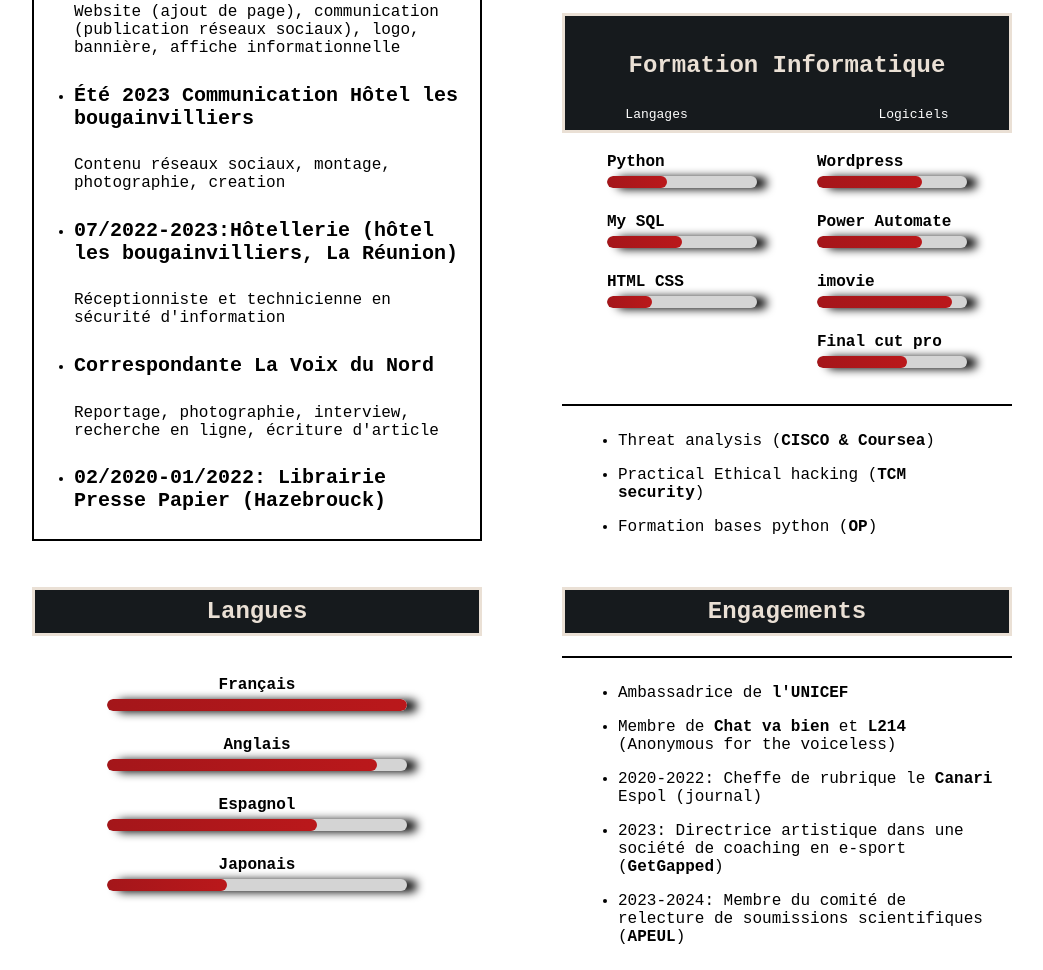
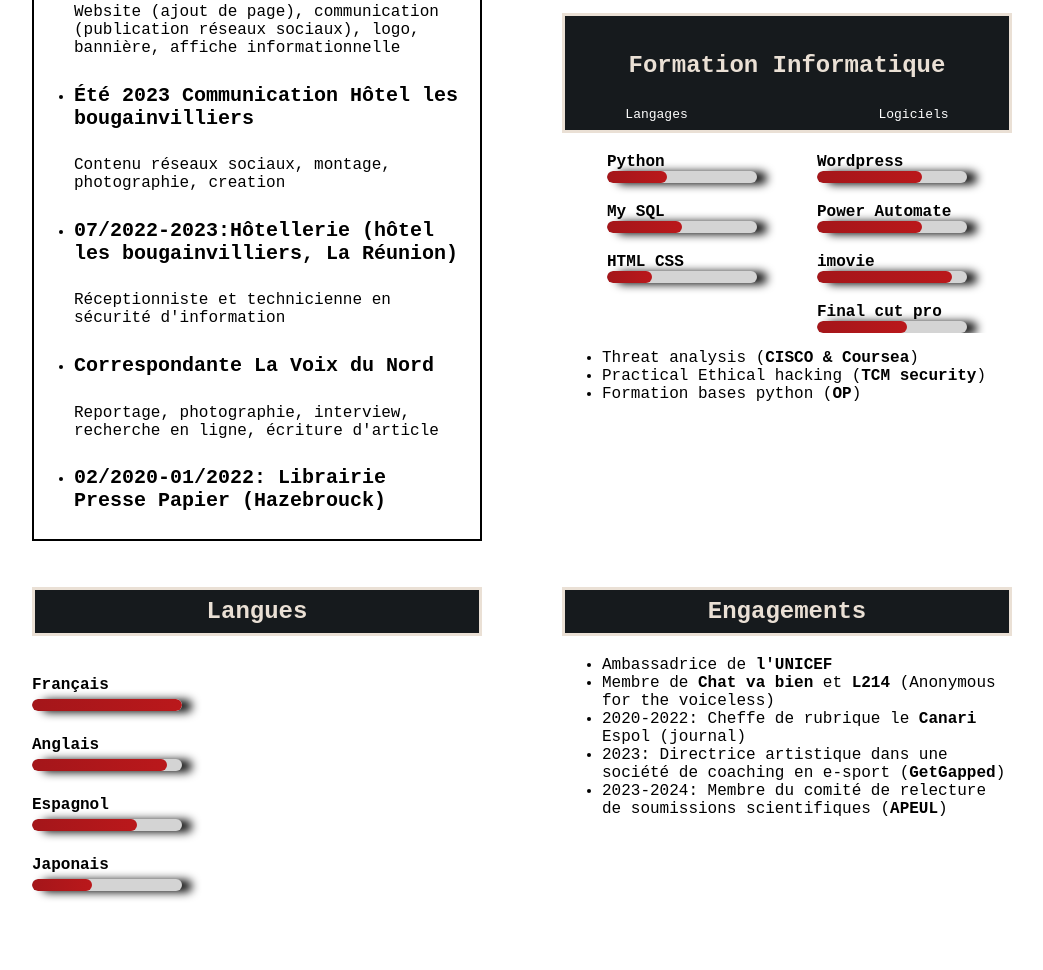
Before and after one commit to lokapi1/CV, a plain HTML site: page index.html in a window 1280 px wide. Shown: the part 1160-2130 px from the top of the page, without its empty margins (118-1161 px from the left). After the commit the page ends 2079 px from the top, so only its background shows below. Drawn offline with Linux system fonts and the light colour scheme.

Commit message:
cleanings

```diff
--- a/index.html
+++ b/index.html
@@ -3,7 +3,7 @@
 
 <head>
   <meta charset="UTF-8" />
-  <meta name="viewport" content="width=device-width, initial-scale=1.0" />
+  <meta name="viewport" content="width=device-width, initial-scale=1.0" /> <!--to set a initial screen visualization by default-->
   <title>CV</title>
   <link rel="stylesheet" href="style.css" />
 </head>
@@ -34,7 +34,7 @@
     </nav>
   </header>
 
-  <main class="container">
+  <div class="container">
     <section class="col">
       <h2 id="parcours_aca">Parcours Professionnel</h2>
 
@@ -181,7 +181,7 @@
       </div>
 
       <div class="progress-columns">
-        <div class="progress-container">
+        <div class="progress-container-prog">
           <p class="progress-title">Python</p>
           <div class="progress">
             <div class="progress-bar" id="progress-python"></div>
@@ -195,7 +195,7 @@
             <div class="progress-bar" id="progress-html"></div>
           </div>
         </div>
-        <div class="progress-container">
+        <div class="progress-container-prog">
           <p class="progress-title">Wordpress</p>
           <div class="progress">
             <div class="progress-bar" id="progress-wordpress"></div>
@@ -215,39 +215,46 @@
         </div>
       </div>
       <nav>
-        <ul id="formation">
+        <ul class="formation">
           <li>Threat analysis (<strong>CISCO & Coursea</strong>)</li>
           <li>Practical Ethical hacking (<strong>TCM security</strong>)</li>
           <li>Formation bases python (<strong>OP</strong>)</li>
         </ul>
       </nav>
     </div>
-  </main>
+  </div>
+
+
+
+
+
+
+  <!--continue here-->
   <div class="container">
-    <div class="col" id="col-langues">
+    <div class="col">
       <h2 class="bloc">Langues</h2>
-      <div class="progress-container" id="langues">
-        <p class="progress-title" id="langues">Français</p>
-        <div class="progress" id="langues">
+      <div class="progress-container">
+        <p class="progress-title">Français</p>
+        <div class="progress">
           <div class="progress-bar" id="progress-français"></div>
         </div>
-        <p class="progress-title" id="langues">Anglais</p>
-        <div class="progress" id="langues">
+        <p class="progress-title">Anglais</p>
+        <div class="progress">
           <div class="progress-bar" id="progress-anglais"></div>
         </div>
-        <p class="progress-title" id="langues">Espagnol</p>
-        <div class="progress" id="langues">
+        <p class="progress-title">Espagnol</p>
+        <div class="progress">
           <div class="progress-bar" id="progress-esp"></div>
         </div>
-        <p class="progress-title" id="langues">Japonais</p>
-        <div class="progress" id="langues">
+        <p class="progress-title">Japonais</p>
+        <div class="progress">
           <div class="progress-bar" id="progress-japonais"></div>
         </div>
       </div>
     </div>
     <div class="col">
       <h2 class="bloc">Engagements</h2>
-      <ul id="formation">
+      <ul id="engagements">
         <li>Ambassadrice de <strong>l'UNICEF</strong></li>
         <li>
           Membre de <strong>Chat va bien</strong> et
```
